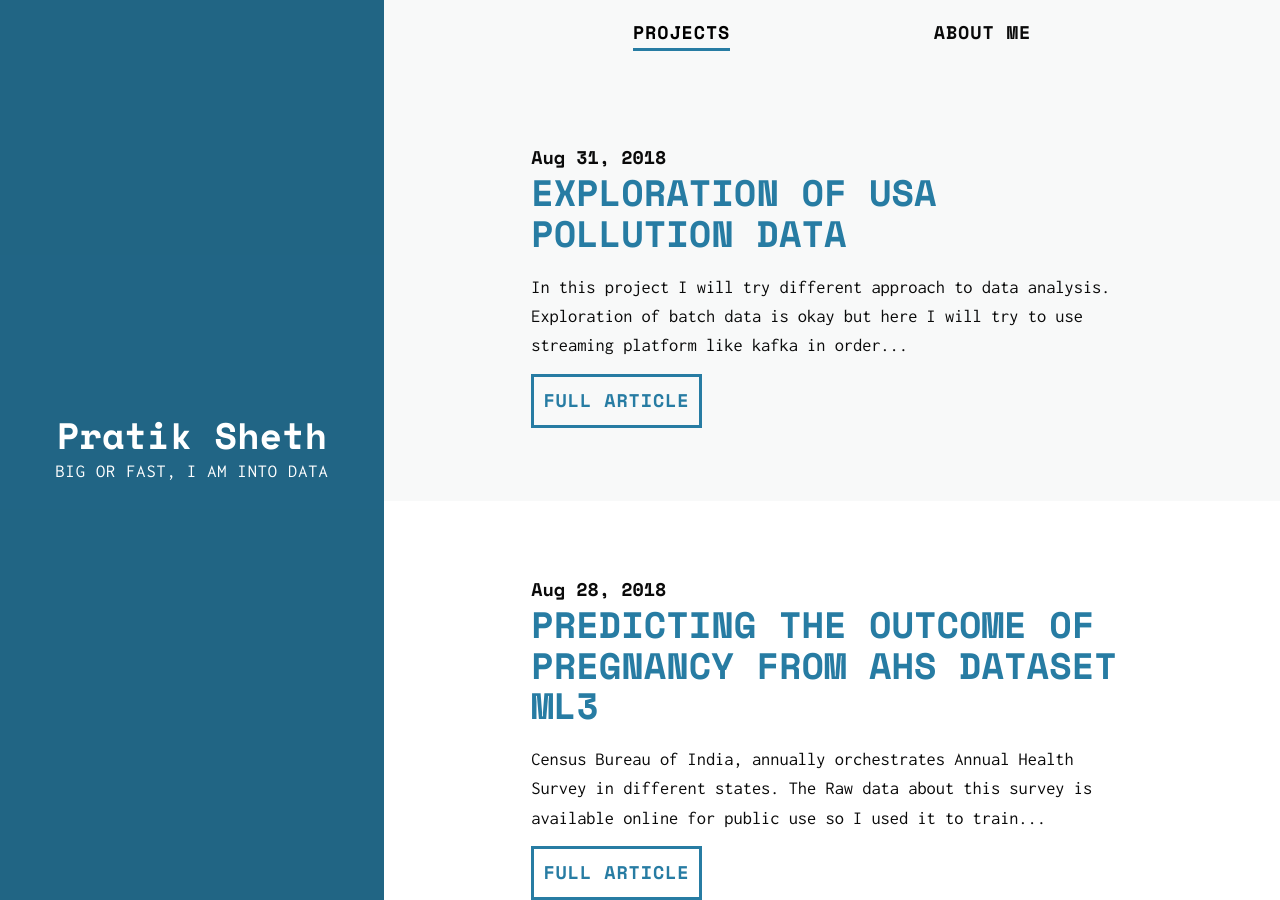
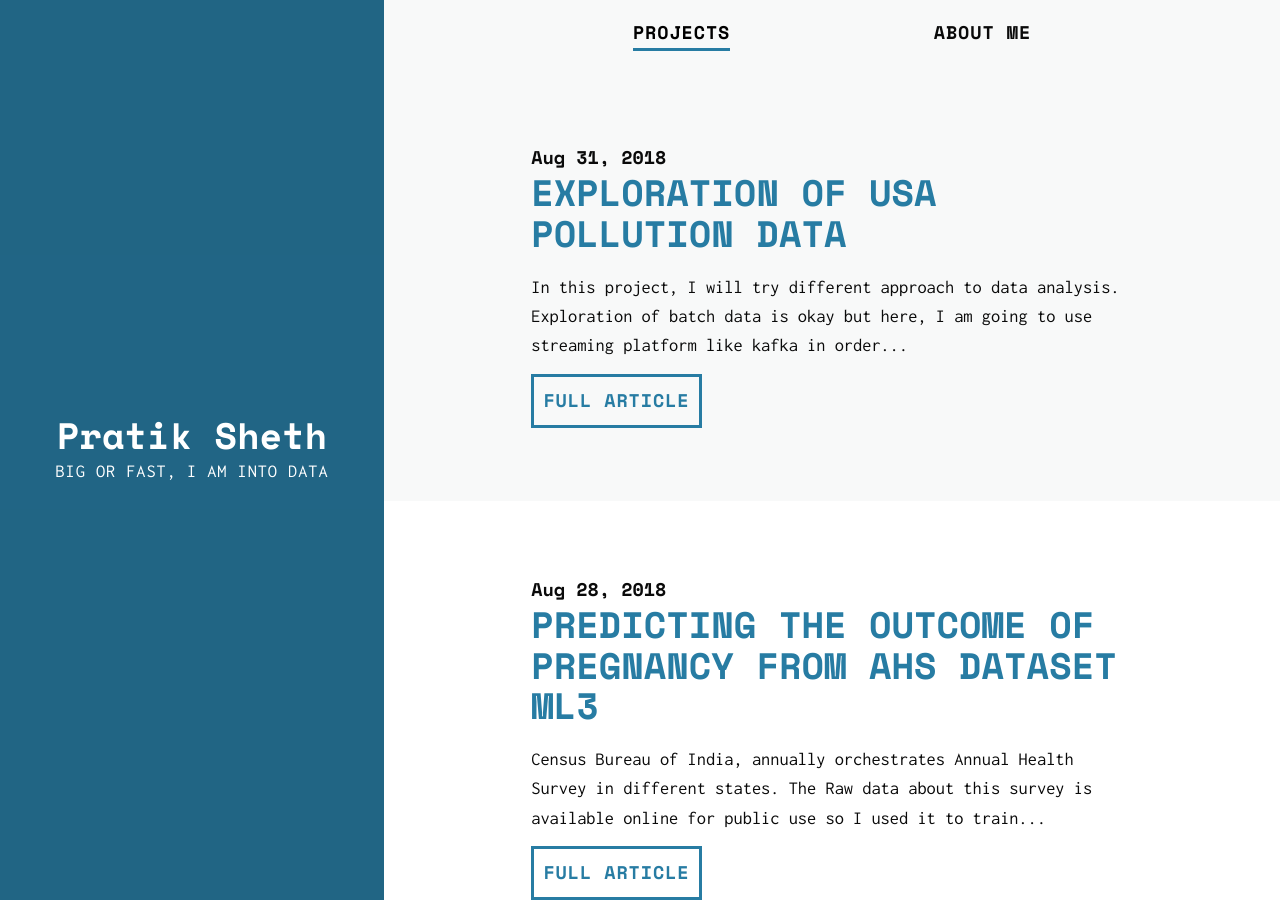
Before and after one commit to daftengineer/daftengineer.github.io, a Jekyll site: the page built from index.html, in a window 1280 px wide and 900 px high. Built offline with Jekyll 4.4.1, drawn with Linux system fonts in a browser that asks for light colours; nearby versions of some CDN libraries; the list of posts is cut into pages by our own code.

Commit message:
Update 2018-08-31-exploration-of-us-pollution-data.markdown

```diff
--- a/_posts/2018-08-31-exploration-of-us-pollution-data.markdown
+++ b/_posts/2018-08-31-exploration-of-us-pollution-data.markdown
@@ -8,7 +8,7 @@
 ---
 
 <div style="color:black;"><p></p>
-<p style="text-align:justify;">In this project I will try different approach to data analysis. Exploration of batch data is okay but here I will try to use streaming platform like kafka in order to simulate the streaming environment and use spark to Analyse the upcoming data. There are 5 goals for the exploration which are as below:</p>
+<p style="text-align:justify;">In this project, I will try different approach to data analysis. Exploration of batch data is okay but here, I am going to use streaming platform like kafka in order to simulate the streaming environment and use spark to analyse the upcoming data. There are 5 goals for the exploration which are as below:</p>
 <p>1) Which state had highest pollution yearly?<br />
    2) Growth of individual Pollutant Yearly.<br />
    3) Which cities are most polluted yearly?<br />
```
